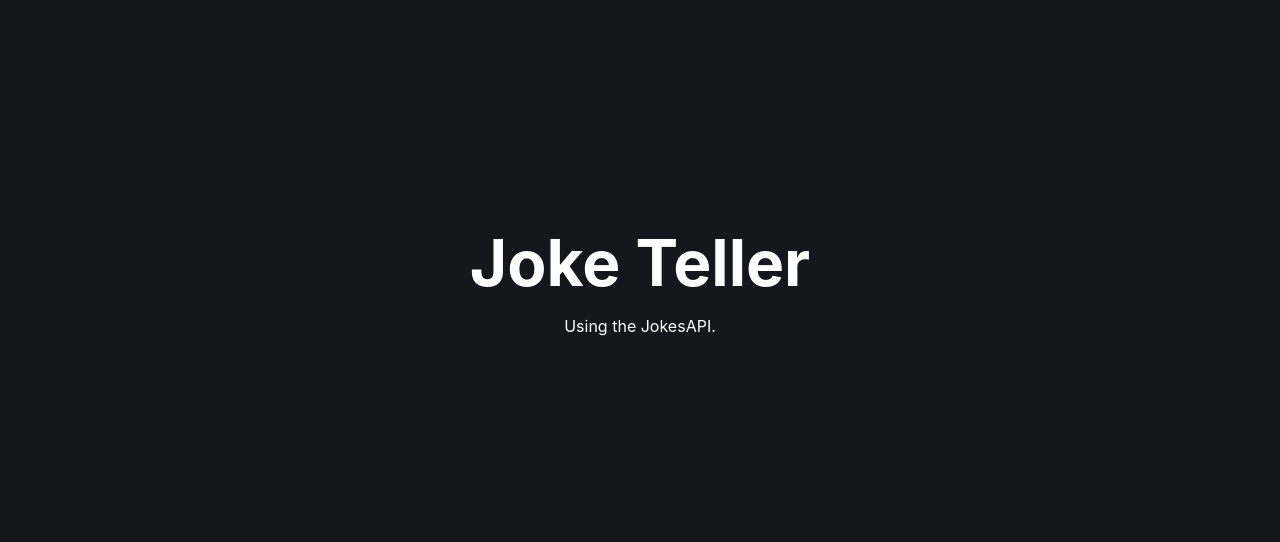
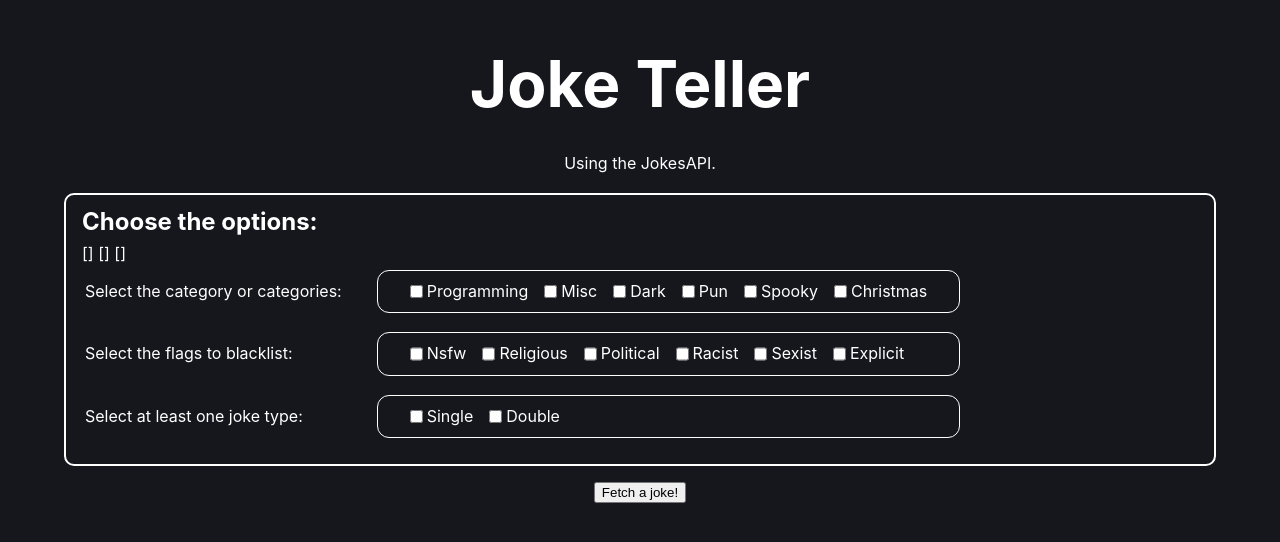
Before and after one commit to AbhinavTuladhar/joke-teller, a Vue app: page / in a window 1280 px wide. Shown: the part 124-666 px from the top of the page. Built offline with nearby package versions, Linux system fonts and the light colour scheme.

Commit message:
make fetcher and options components

```diff
--- a/src/App.vue
+++ b/src/App.vue
@@ -1,8 +1,13 @@
-<script setup lang="ts"></script>
+<script setup lang="ts">
+import Options from "./components/Options.vue";
+import Fetcher from "./components/Fetcher.vue";
+</script>
 
 <template>
   <h1>Joke Teller</h1>
   <p>Using the JokesAPI.</p>
+  <Options />
+  <Fetcher />
 </template>
 
 <style scoped>
--- a/src/assets/main.css
+++ b/src/assets/main.css
@@ -1,8 +1,14 @@
 @import "./base.css";
 
 #app {
-  display: grid;
+  width: 100dvw;
+  display: flex;
+  flex-direction: column;
+  justify-content: center;
+  align-items: center;
+  /* display: grid;
   place-items: center;
-  place-content: center;
+  place-content: center; */
   height: 100%;
+  gap: 1rem;
 }
--- /dev/null
+++ b/src/components/Fetcher.vue
@@ -0,0 +1,30 @@
+<script setup lang="ts">
+import { ref } from "vue";
+
+const response = ref();
+const loading = ref(false);
+
+const fetchData = async () => {
+  loading.value = true;
+  const url =
+    "https://v2.jokeapi.dev/joke/Any?blacklistFlags=nsfw,religious,racist,sexist,explicit&type=single";
+  const response = await fetch(url);
+  const data = await response.json();
+  loading.value = false;
+  return data;
+};
+
+const handleClick = async () => {
+  const fetchedData = await fetchData();
+  response.value = fetchedData;
+  console.log(response.value);
+};
+</script>
+
+<template>
+  <button @click="handleClick">Fetch a joke!</button>
+  <p v-if="loading">Loading...</p>
+  <p v-else>
+    {{ response?.joke }}
+  </p>
+</template>
--- /dev/null
+++ b/src/components/Options.vue
@@ -0,0 +1,138 @@
+<script setup lang="ts">
+import { ref } from "vue";
+
+const categoryData = [
+  { id: "Programming", label: "Programming" },
+  { id: "Misc", label: "Misc" },
+  { id: "Dark", label: "Dark" },
+  { id: "Pun", label: "Pun" },
+  { id: "Spooky", label: "Spooky" },
+  { id: "Christmas", label: "Christmas" },
+];
+
+const blacklistData = [
+  { id: "Nsfw", label: "Nsfw" },
+  { id: "Religious", label: "Religious" },
+  { id: "Political", label: "Political" },
+  { id: "Racist", label: "Racist" },
+  { id: "Sexist", label: "Sexist" },
+  { id: "Explicit", label: "Explicit" },
+];
+
+const jokeTypeData = [
+  { id: "Single", label: "Single" },
+  { id: "Double", label: "Double" },
+];
+
+const checkedCategories = ref<string[]>([]);
+const checkedBlackLists = ref<string[]>([]);
+const checkedJokeTypes = ref<string[]>([]);
+</script>
+
+<template>
+  <div class="options">
+    <h2>Choose the options:</h2>
+    <div class="options-wrapper">
+      {{ checkedCategories }}
+      {{ checkedBlackLists }}
+      {{ checkedJokeTypes }}
+      <table>
+        <tr>
+          <td>Select the category or categories:</td>
+          <td>
+            <div class="options__box">
+              <div
+                class="checkbox-container"
+                v-for="category in categoryData"
+                :key="category.id"
+              >
+                <input
+                  type="checkbox"
+                  :id="category.id"
+                  :value="category.id"
+                  v-model="checkedCategories"
+                />
+                <label :for="category.id"> {{ category.label }}</label>
+              </div>
+            </div>
+          </td>
+        </tr>
+        <tr>
+          <td>Select the flags to blacklist:</td>
+          <td>
+            <div class="options__box">
+              <div
+                class="checkbox-container"
+                v-for="blacklist in blacklistData"
+                :key="blacklist.id"
+              >
+                <input
+                  type="checkbox"
+                  :id="blacklist.id"
+                  :value="blacklist.id"
+                  v-model="checkedBlackLists"
+                />
+                <label :for="blacklist.id"> {{ blacklist.label }}</label>
+              </div>
+            </div>
+          </td>
+        </tr>
+        <tr>
+          <td>Select at least one joke type:</td>
+          <td>
+            <div class="options__box">
+              <div
+                class="checkbox-container"
+                v-for="jokeType in jokeTypeData"
+                :key="jokeType.id"
+              >
+                <input
+                  type="checkbox"
+                  :id="jokeType.id"
+                  :value="jokeType.id"
+                  v-model="checkedJokeTypes"
+                />
+                <label :for="jokeType.id"> {{ jokeType.label }}</label>
+              </div>
+            </div>
+          </td>
+        </tr>
+      </table>
+    </div>
+  </div>
+</template>
+
+<style scoped>
+table > tr > td:nth-child(2) {
+  padding-left: 2rem;
+}
+
+table > tr > td {
+  padding-bottom: 1rem;
+}
+
+.options {
+  width: 90%;
+  padding: 0.5rem 1rem;
+  margin-inline: auto;
+  border: 2px solid white;
+  border-radius: 10px;
+}
+
+.options__box {
+  padding: 0.5rem 2rem;
+  display: flex;
+  gap: 1rem;
+  border: 1px solid white;
+  border-radius: 12px;
+}
+
+.checkbox-container {
+  display: flex;
+  gap: 0.25rem;
+}
+
+h2 {
+  font-weight: bold;
+}
+</style>
```
